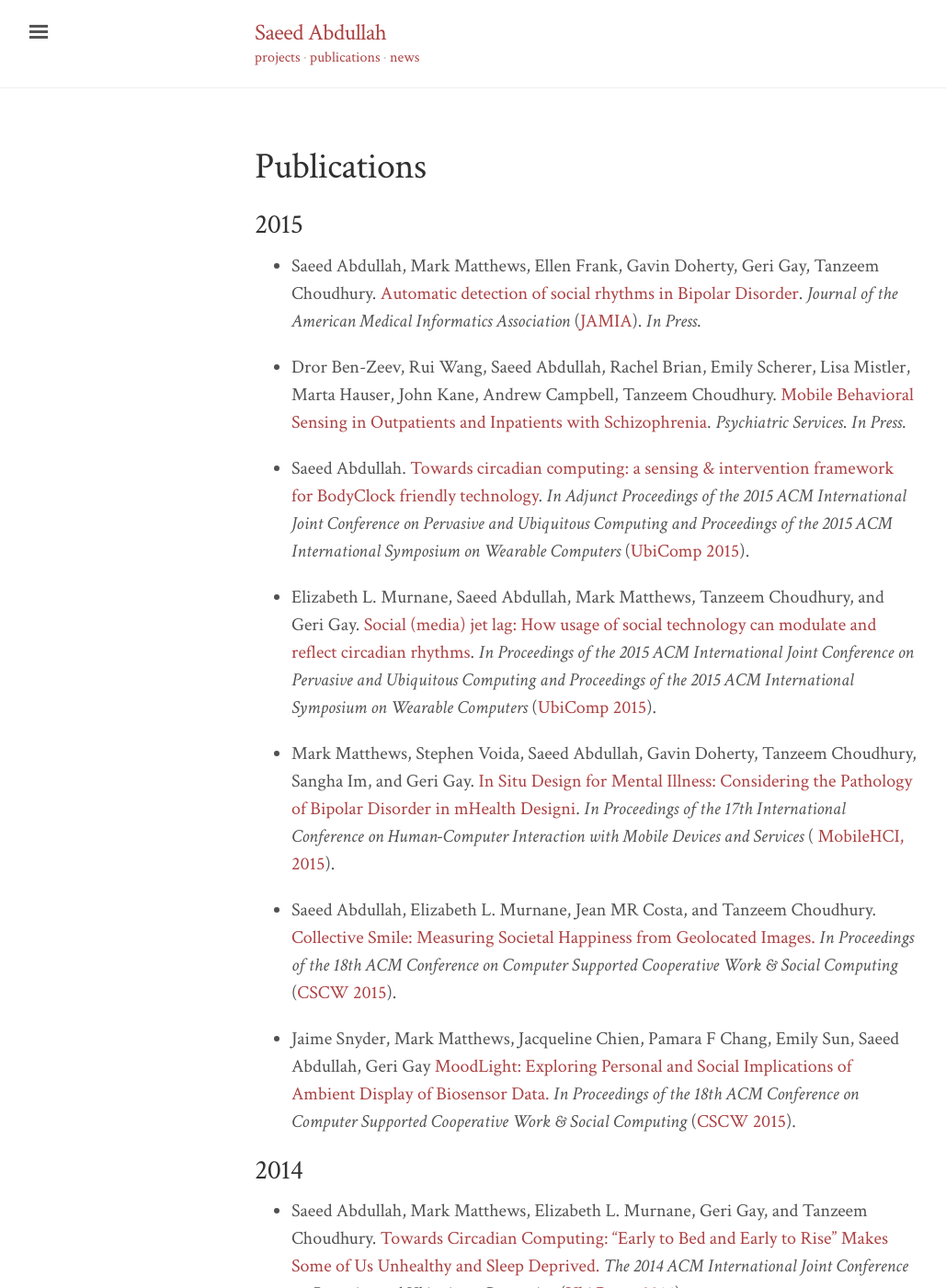
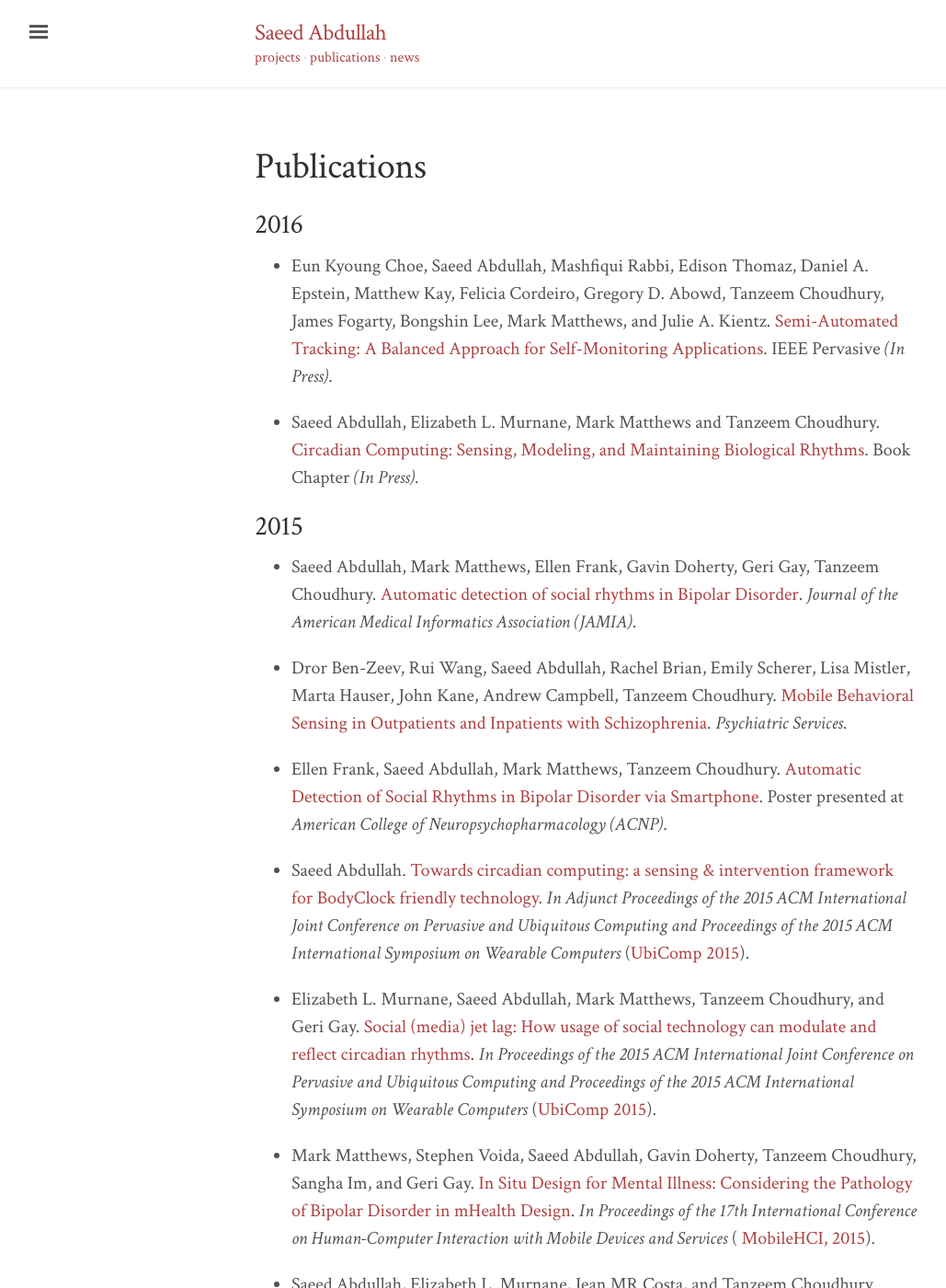
Before and after one commit to saeed-abdullah/saeed-abdullah.github.io, a Jekyll site: the page built from publications.markdown, in a window 1280 px wide and 1400 px high. Shown: the whole window at 92% size, without its empty margins (3-1032 px from the left). Built offline with Jekyll 4.4.1, drawn with Linux system fonts in a browser that asks for light colours.

Commit message:
Updates publication.

```diff
--- a/publications.markdown
+++ b/publications.markdown
@@ -3,17 +3,27 @@ title: Publications
 layout: page
 ---
 
+2016
+----
+
+* Eun Kyoung Choe, Saeed Abdullah, Mashfiqui Rabbi, Edison Thomaz, Daniel A. Epstein, Matthew Kay, Felicia Cordeiro, Gregory D. Abowd, Tanzeem Choudhury, James Fogarty, Bongshin Lee, Mark Matthews, and Julie A. Kientz. <a href="#"> Semi-Automated Tracking: A Balanced Approach for Self-Monitoring Applications</a>. IEEE Pervasive <em>(In Press)</em>.
+
+* Saeed Abdullah, Elizabeth L. Murnane, Mark Matthews and Tanzeem Choudhury. <a href="#">Circadian Computing: Sensing, Modeling, and Maintaining Biological Rhythms</a>. Book Chapter <em>(In Press)</em>.
+
+
 2015
 ----
-* Saeed Abdullah, Mark Matthews, Ellen Frank, Gavin Doherty, Geri Gay, Tanzeem Choudhury. <a href="#"> Automatic detection of social rhythms in Bipolar Disorder</a>. <em>Journal of the American Medical Informatics Association</em> (<a href="http://jamia.oxfordjournals.org/">JAMIA</a>). <em>In Press</em>.
+* Saeed Abdullah, Mark Matthews, Ellen Frank, Gavin Doherty, Geri Gay, Tanzeem Choudhury. <a href="http://dx.doi.org/10.1093/jamia/ocv200"> Automatic detection of social rhythms in Bipolar Disorder</a>. <em>Journal of the American Medical Informatics Association (JAMIA)</em>.
 
-* Dror Ben-Zeev, Rui Wang, Saeed Abdullah, Rachel Brian, Emily Scherer, Lisa Mistler, Marta Hauser, John Kane, Andrew Campbell, Tanzeem Choudhury. <a href="#">Mobile Behavioral Sensing in Outpatients and Inpatients with Schizophrenia</a>. <em>Psychiatric Services</em>. <em>In Press</em>.
+* Dror Ben-Zeev, Rui Wang, Saeed Abdullah, Rachel Brian, Emily Scherer, Lisa Mistler, Marta Hauser, John Kane, Andrew Campbell, Tanzeem Choudhury. <a href="http://dx.doi.org/10.1176/appi.ps.201500130">Mobile Behavioral Sensing in Outpatients and Inpatients with Schizophrenia</a>. <em>Psychiatric Services</em>.
+
+* Ellen Frank, Saeed Abdullah, Mark Matthews, Tanzeem Choudhury. <a href="http://www.nature.com/npp/journal/v40/n1s/full/npp2015325a.html">Automatic Detection of Social Rhythms in Bipolar Disorder via Smartphone</a>. Poster presented at <em>American College of Neuropsychopharmacology (ACNP)</em>.
 
 * Saeed Abdullah. <a href="https://dl.acm.org/citation.cfm?id=2801657">Towards circadian computing: a sensing & intervention framework for BodyClock friendly technology</a>. <em>In Adjunct Proceedings of the 2015 ACM International Joint Conference on Pervasive and Ubiquitous Computing and Proceedings of the 2015 ACM International Symposium on Wearable Computers</em> (<a href="http://ubicomp.org/ubicomp2015/">UbiComp 2015</a>).
 
 * Elizabeth L. Murnane, Saeed Abdullah, Mark Matthews, Tanzeem Choudhury, and Geri Gay. <a href ="https://dl.acm.org/citation.cfm?id=2807522">Social (media) jet lag: How usage of social technology can modulate and reflect circadian rhythms</a>. <em>In Proceedings of the 2015 ACM International Joint Conference on Pervasive and Ubiquitous Computing and Proceedings of the 2015 ACM International Symposium on Wearable Computers</em> (<a href="http://ubicomp.org/ubicomp2015/">UbiComp 2015</a>).
 
-* Mark Matthews, Stephen Voida, Saeed Abdullah, Gavin Doherty, Tanzeem Choudhury, Sangha Im, and Geri Gay. <a href="https://dl.acm.org/citation.cfm?id=2785866">In Situ Design for Mental Illness: Considering the Pathology of Bipolar Disorder in mHealth Designi</a>. <em>In Proceedings of the 17th International Conference on Human-Computer Interaction with Mobile Devices and Services</em> (<a href="http://mobilehci.acm.org/2015/"> MobileHCI, 2015</a>).
+* Mark Matthews, Stephen Voida, Saeed Abdullah, Gavin Doherty, Tanzeem Choudhury, Sangha Im, and Geri Gay. <a href="https://dl.acm.org/citation.cfm?id=2785866">In Situ Design for Mental Illness: Considering the Pathology of Bipolar Disorder in mHealth Design</a>. <em>In Proceedings of the 17th International Conference on Human-Computer Interaction with Mobile Devices and Services</em> (<a href="http://mobilehci.acm.org/2015/"> MobileHCI, 2015</a>).
 
 *  Saeed Abdullah, Elizabeth L. Murnane, Jean MR Costa, and Tanzeem Choudhury.
 <a href="http://dl.acm.org/citation.cfm?id=2675186">Collective Smile: Measuring Societal Happiness from Geolocated Images.</a> <em>In Proceedings of the 18th ACM Conference on Computer Supported Cooperative Work & Social Computing</em> (<a href="http://cscw.acm.org/2015/">CSCW 2015</a>).
```
